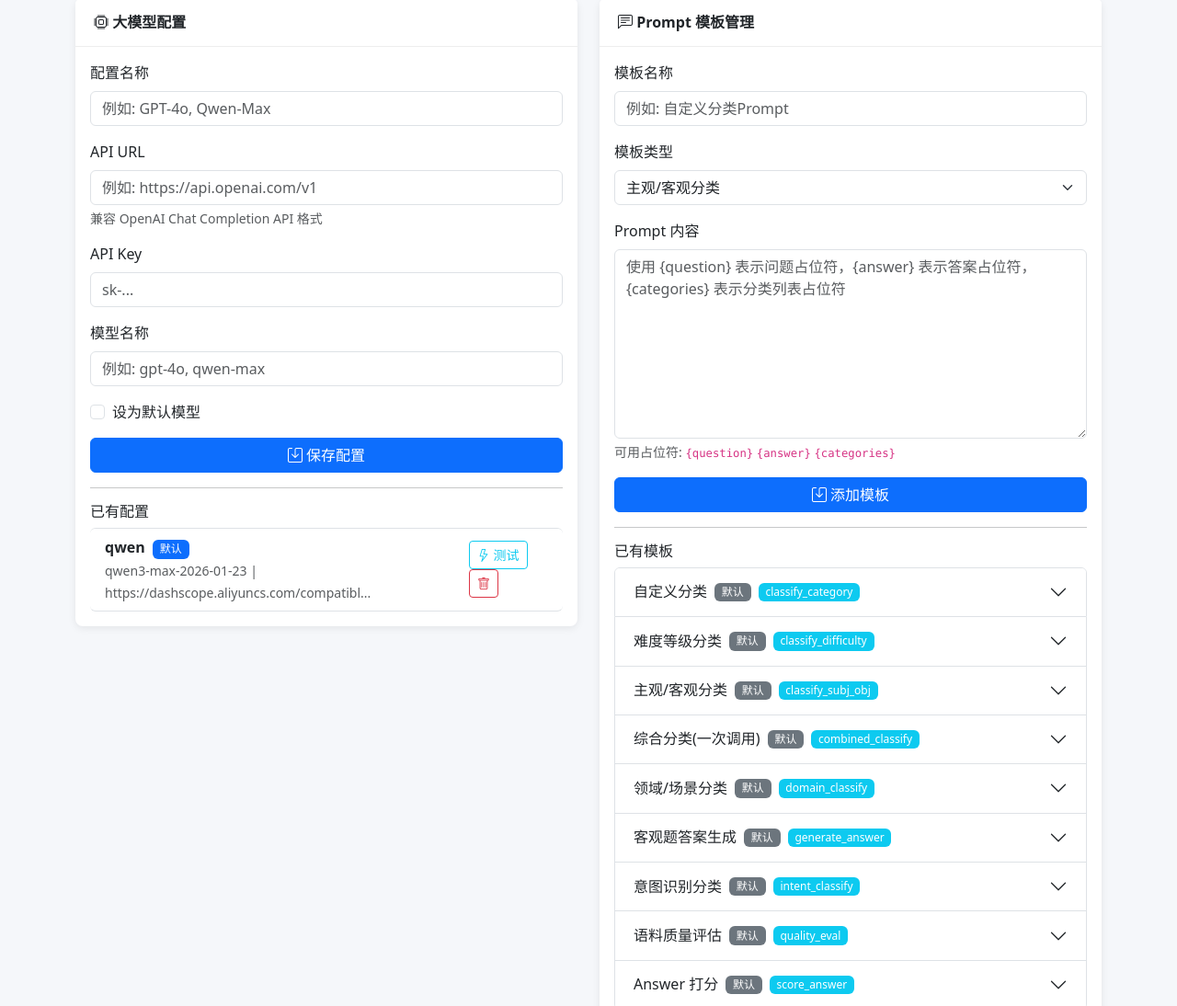
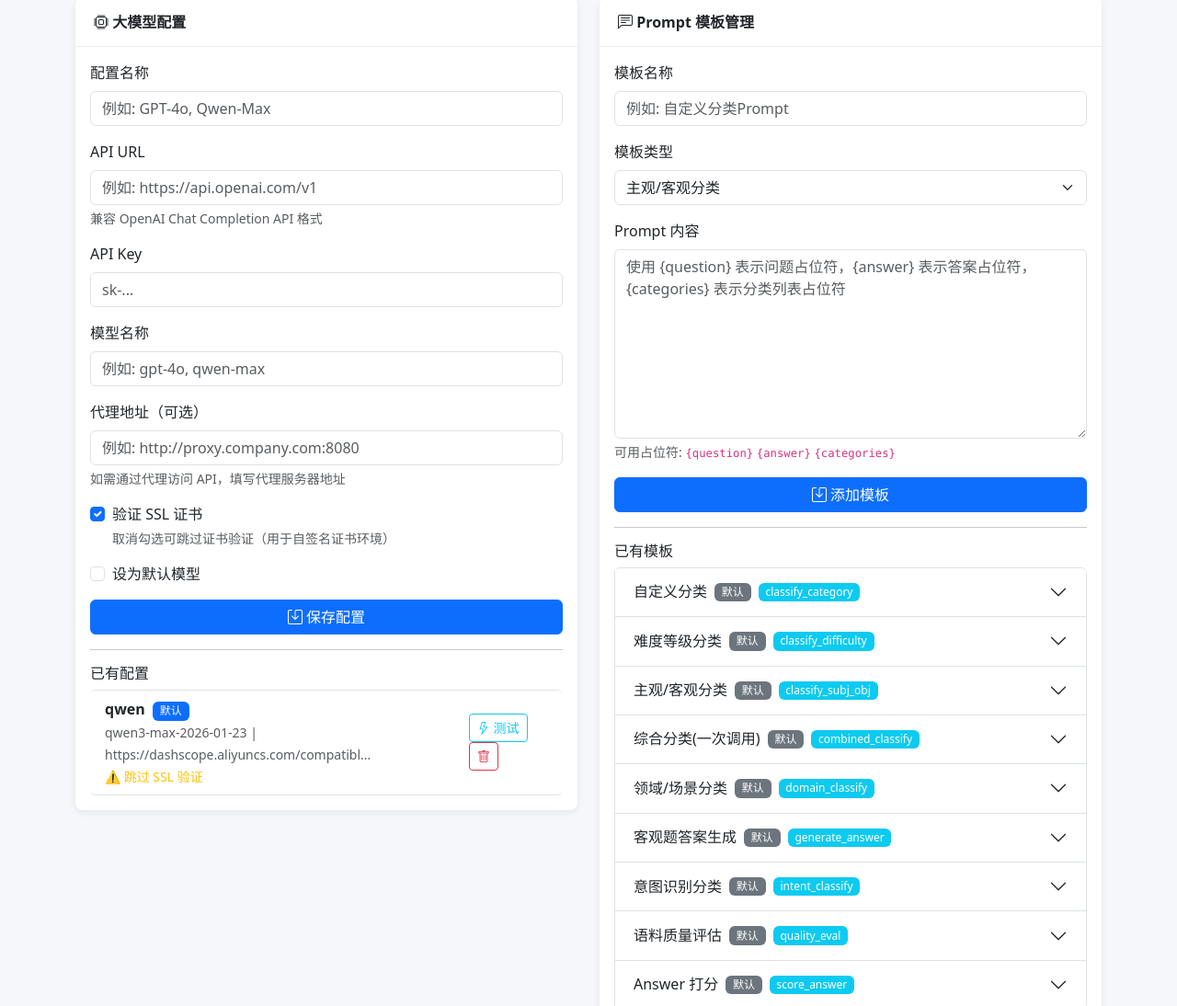
Before and after one commit to jdz110b/llmCreator, a Flask app: page /config in a window 1280 px wide. Shown: the part 81-1175 px from the top of the page at 92% size. Run offline with Flask 3, Linux system fonts and the light colour scheme; some libraries are stand-ins or nearby versions.

Commit message:
添加模型配置代理

```diff
--- a/app.py
+++ b/app.py
@@ -85,7 +85,7 @@ def get_llm_service(config_id=None):
         cfg = LLMConfig.query.first()
     if not cfg:
         return None
-    return LLMService(cfg.api_url, cfg.api_key, cfg.model)
+    return LLMService(cfg.api_url, cfg.api_key, cfg.model, cfg.proxy, cfg.verify_ssl)
 
 
 # ==================== 页面路由 ====================
@@ -129,6 +129,8 @@ def save_llm_config():
     api_url = data.get('api_url', '').strip()
     api_key = data.get('api_key', '').strip()
     model = data.get('model', '').strip()
+    proxy = data.get('proxy', '').strip() or None
+    verify_ssl = data.get('verify_ssl', True)
     is_default = data.get('is_default', False)
 
     if not all([name, api_url, api_key, model]):
@@ -137,8 +139,15 @@ def save_llm_config():
     if is_default:
         LLMConfig.query.update({'is_default': False})
 
-    config = LLMConfig(name=name, api_url=api_url, api_key=api_key,
-                       model=model, is_default=is_default)
+    config = LLMConfig(
+        name=name,
+        api_url=api_url,
+        api_key=api_key,
+        model=model,
+        proxy=proxy,
+        verify_ssl=verify_ssl,
+        is_default=is_default
+    )
     db.session.add(config)
     db.session.commit()
     return jsonify({'id': config.id, 'message': '保存成功'})
@@ -159,7 +168,15 @@ def test_llm_config(config_id):
         llm = LLMService(config.api_url, config.api_key, config.model)
         result = llm.chat("你是一个助手。", "请回复'连接成功'这四个字。", temperature=0)
         return jsonify({'message': '连接测试成功', 'response': result})
+    except requests.exceptions.Timeout:
+        return jsonify({'error': '连接超时，请检查网络或增大超时时间'}), 500
+    except requests.exceptions.ConnectionError as e:
+        return jsonify({'error': f'网络连接失败: {str(e)}'}), 500
     except Exception as e:
+        # 记录详细错误日志
+        import traceback
+        print(f"[LLM Test Error] Config ID {config_id}: {str(e)}")
+        print(traceback.format_exc())
         return jsonify({'error': f'连接失败: {str(e)}'}), 500
 
 
--- a/models.py
+++ b/models.py
@@ -12,6 +12,8 @@ class LLMConfig(db.Model):
     api_url = db.Column(db.String(500), nullable=False)
     api_key = db.Column(db.String(500), nullable=False)
     model = db.Column(db.String(200), nullable=False)
+    proxy = db.Column(db.String(500), nullable=True)  # 代理地址，如 http://proxy:port
+    verify_ssl = db.Column(db.Boolean, default=True)  # 是否验证 SSL 证书
     is_default = db.Column(db.Boolean, default=False)
     created_at = db.Column(db.DateTime, default=datetime.utcnow)
 
--- a/templates/config.html
+++ b/templates/config.html
@@ -29,6 +29,17 @@
                         <label class="form-label">模型名称</label>
                         <input type="text" name="model" class="form-control" placeholder="例如: gpt-4o, qwen-max" required>
                     </div>
+                    <div class="mb-3">
+                        <label class="form-label">代理地址（可选）</label>
+                        <input type="text" name="proxy" class="form-control"
+                               placeholder="例如: http://proxy.company.com:8080">
+                        <div class="form-text">如需通过代理访问 API，填写代理服务器地址</div>
+                    </div>
+                    <div class="mb-3 form-check">
+                        <input type="checkbox" name="verify_ssl" class="form-check-input" id="verify-ssl" checked>
+                        <label class="form-check-label" for="verify-ssl">验证 SSL 证书</label>
+                        <div class="form-text">取消勾选可跳过证书验证（用于自签名证书环境）</div>
+                    </div>
                     <div class="mb-3 form-check">
                         <input type="checkbox" name="is_default" class="form-check-input" id="is-default">
                         <label class="form-check-label" for="is-default">设为默认模型</label>
@@ -52,6 +63,12 @@
                             {% endif %}
                             <br>
                             <small class="text-muted">{{ config.model }} | {{ config.api_url[:40] }}...</small>
+                            {% if config.proxy %}
+                            <br><small class="text-muted">代理: {{ config.proxy }}</small>
+                            {% endif %}
+                            {% if not config.verify_ssl %}
+                            <br><small class="text-warning">⚠️ 跳过 SSL 验证</small>
+                            {% endif %}
                         </div>
                         <div>
                             <button class="btn btn-sm btn-outline-info" onclick="testConfig({{ config.id }})">
@@ -161,6 +178,8 @@ document.getElementById('llm-config-form').addEventListener('submit', function(e
         api_url: formData.get('api_url'),
         api_key: formData.get('api_key'),
         model: formData.get('model'),
+        proxy: formData.get('proxy') || null,
+        verify_ssl: formData.get('verify_ssl') === 'on',
         is_default: formData.get('is_default') === 'on',
     };
     fetch('/api/llm-config', {
@@ -177,13 +196,27 @@ document.getElementById('llm-config-form').addEventListener('submit', function(e
 
 function testConfig(id) {
     showAlert('正在测试连接...', 'info');
-    fetch('/api/llm-config/' + id + '/test', { method: 'POST' })
-        .then(r => r.json())
+    fetch('/api/llm-config/' + id + '/test', {
+        method: 'POST',
+        headers: {'X-Requested-With': 'XMLHttpRequest'}
+    })
+        .then(r => {
+            if (!r.ok) {
+                throw new Error(`HTTP ${r.status}: ${r.statusText}`);
+            }
+            return r.json();
+        })
         .then(data => {
-            if (data.error) showAlert(data.error, 'danger');
-            else showAlert(data.message + ': ' + data.response, 'success');
+            if (data.error) {
+                showAlert('❌ ' + data.error, 'danger');
+            } else {
+                showAlert('✅ ' + data.message + ': ' + data.response, 'success');
+            }
         })
-        .catch(err => showAlert('测试失败: ' + err.message, 'danger'));
+        .catch(err => {
+            console.error('Test Error:', err);
+            showAlert('❌ 测试失败: ' + err.message, 'danger');
+        });
 }
 
 function deleteConfig(id) {
```
Also changed, not shown: services/llm_service.py (+13 -2 lines), data/corpus.db.
